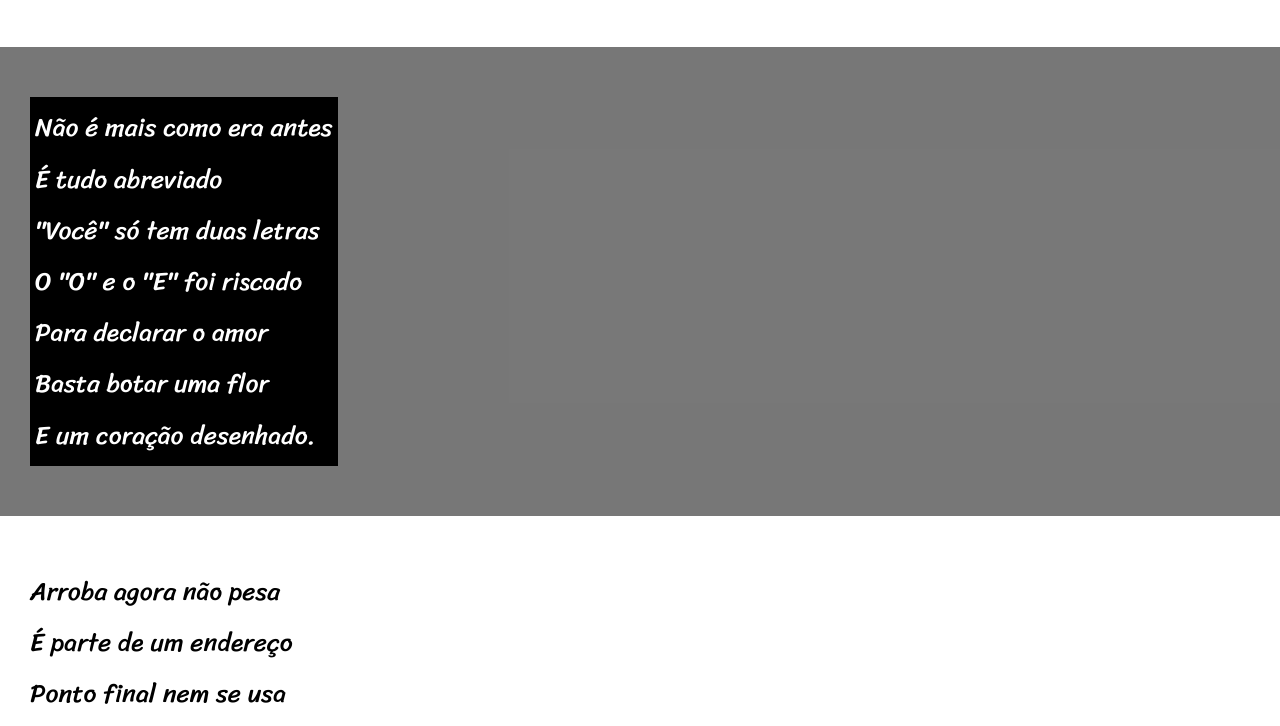
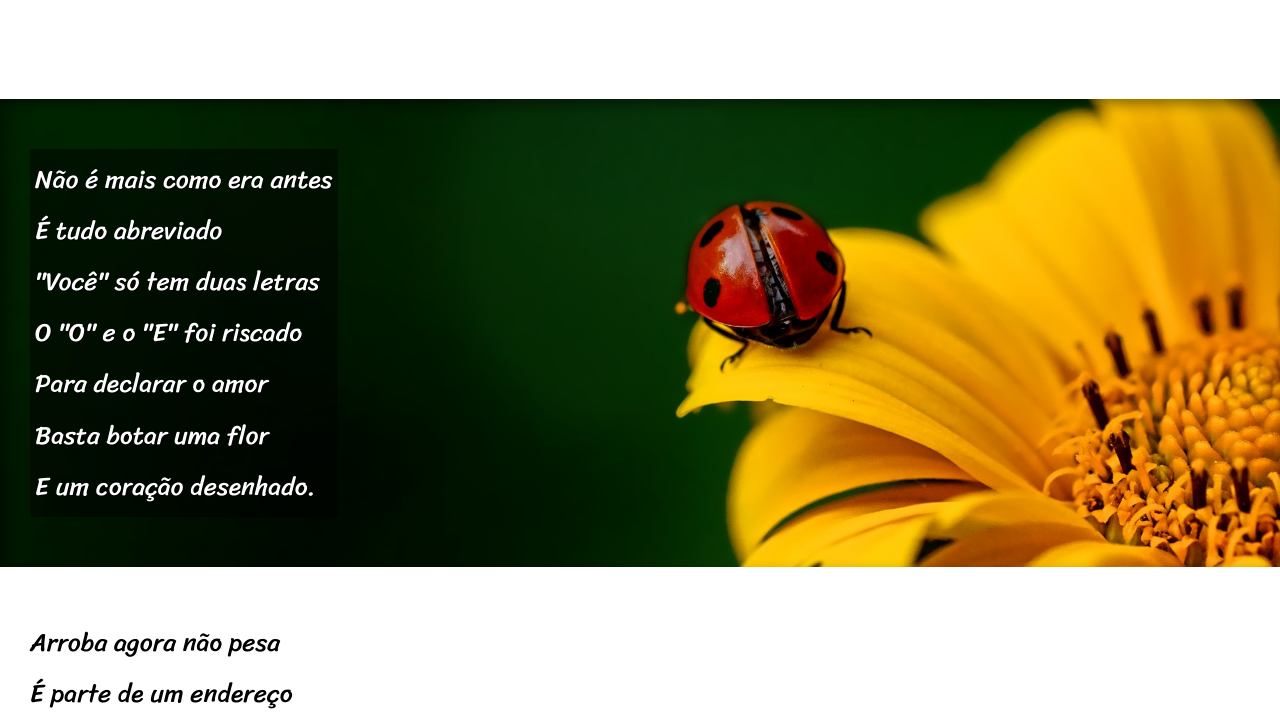
Before and after one commit to GideaoPereira/html_css, a plain HTML site: page desafios/d12/index.html in a window 1280 px wide. Shown: the part 614-1340 px from the top of the page. Drawn offline with Linux system fonts and the light colour scheme.

Commit message:
atulzaçao final do projeto

```diff
--- a/desafios/d12/estilo/style.css
+++ b/desafios/d12/estilo/style.css
@@ -44,7 +44,7 @@ header > p {
 
 }
 
-header a, footer a {
+header a {
     color: white;
     text-decoration: none;
     font-weight: bolder;
@@ -63,6 +63,10 @@ section {
     font-size: 2vw;
 }
 
+section > p {
+    padding-bottom: 2em;
+}
+
 
 section.normal{
     background-color: white;
@@ -70,18 +74,36 @@ section.normal{
 }
 
 section.imagem {
-    background-color: rgba(105, 105, 105, 0.774);
+    background-color: rgba(105, 105, 105, 0.959);
     color: white;
+    box-shadow: inset 6px 6px 13px 0px rgba(0, 0, 0, 0.432);
+    background-size: cover;
+    background-attachment: fixed;
 
 }
 
 section.imagem > p {
     display: inline-block;
     padding: 5px;
-    background-color: black;
+    background-color: rgba(0, 0, 0, 0.479);
+    text-shadow: 1px 1px 0px black;
 
 
 }
+
+section#img01 {
+    background-image: url('../imagens/background001.jpg');
+    background-position: right center;
+    /*background-size: cover;*/
+
+}
+
+section#img02 {
+    background-image: url('../imagens/background002.jpg');
+   /* background-size: cover; */
+
+}
+
 
 
 footer {
@@ -89,4 +111,9 @@ footer {
     color: white;
     text-align: center;
     padding: 10px;
+
 }
+
+footer a {
+    color: yellow;
+}
--- a/desafios/d12/index.html
+++ b/desafios/d12/index.html
@@ -28,7 +28,7 @@
 
 
 
-        <section class="imagem">
+        <section class="imagem" id="img01">
             <p>
                 Não é mais como era antes <br>
                 É tudo abreviado <br>
@@ -66,7 +66,7 @@
 
 
 
-        <section class="imagem">
+        <section class="imagem" id="img02">
             <p>
                 Tenho saudade das cartas <br>
                 Escritas com a própria mão <br>
```
